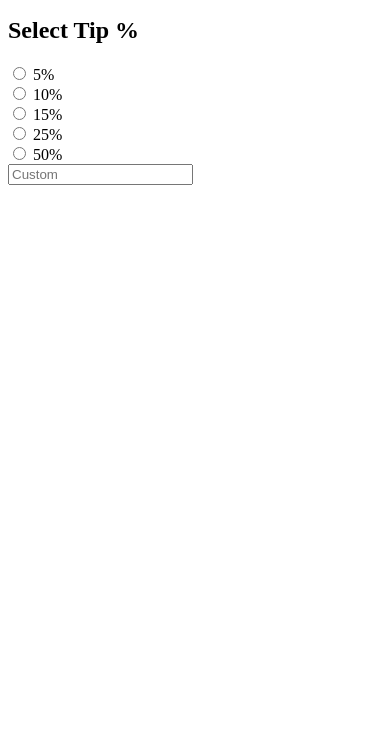
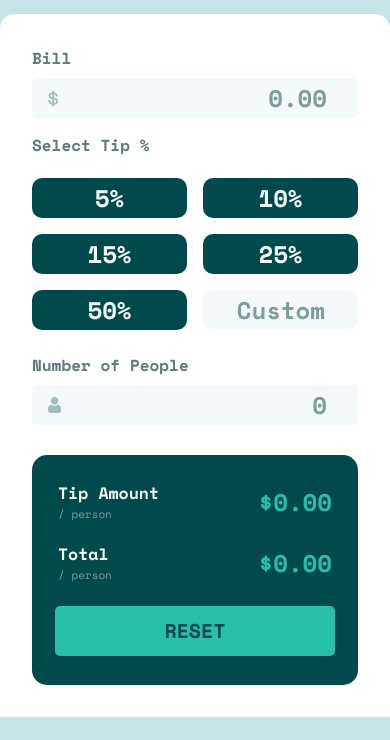
Before and after one commit to DanielRubaski/frontend-mentor-tip-calculator, a plain HTML site: page index.html in a window 390 px wide. Shown: the part 104-844 px from the top of the page. Drawn offline with nearby package versions, Linux system fonts and the light colour scheme.

Commit message:
fix: ajustes no html para poder fazer o alarme de erro. feat: conclusão do mobile-first e iniciado responsivo

```diff
--- /dev/null
+++ b/assets/css/reset.css
@@ -0,0 +1,75 @@
+/*
+  Reset CSS baseado no modelo de Andy Bell
+  Fonte: https://piccalil.li/blog/a-modern-css-reset/
+*/
+
+/* Box sizing */
+*, *::before, *::after {
+  box-sizing: border-box;
+}
+
+/* Remove margens padrão */
+* {
+  margin: 0;
+}
+
+/* Tipografia mais legível */
+html {
+  font-size: 100%; /* 16px padrão */
+  line-height: 1.5;
+  -webkit-text-size-adjust: 100%;
+  -moz-tab-size: 4;
+  tab-size: 4;
+}
+
+/* Remove sublinhado de links */
+a {
+  text-decoration: none;
+}
+
+/* Melhorias para listas */
+ol, ul {
+  list-style: none;
+}
+
+/* Melhorias para imagens */
+img {
+  max-width: 100%;
+  display: block;
+}
+
+/* Melhorias para botões */
+button, input, select, textarea {
+  font: inherit;
+  color: inherit;
+}
+
+/* Remoção de estilos padrão para botões */
+button {
+  all: unset;
+}
+
+/* Melhorias para formulários */
+input[type="search"] {
+  outline-offset: -2px;
+}
+
+/* Melhorias para tabelas */
+table {
+  border-collapse: collapse;
+  border-spacing: 0;
+}
+
+/* Melhorias para elementos visuais */
+:root {
+  color-scheme: light dark;
+  /* Adicione outras variáveis globais aqui, se necessário */
+}
+
+/* Outros ajustes globais */
+body {
+  margin: 0;
+  font-family: system-ui, -apple-system, 'Segoe UI', Roboto, Helvetica, Arial, sans-serif, 'Apple Color Emoji', 'Segoe UI Emoji';
+  background-color: #fff;
+  color: #000;
+}
--- /dev/null
+++ b/assets/css/responsive.css
@@ -0,0 +1,28 @@
+@media(min-width:768px) {
+    body {
+        display: flex;
+        flex-direction: column;
+        justify-content: center;
+        align-items: center;
+        height: 100vh;
+    }
+
+    .logo{
+        margin: 0;
+        margin-bottom: 80px;
+    }
+    main{
+        width: 700px;
+        border-radius: 15px;
+        display: flex;
+        gap: 2rem;
+
+    }
+    section{
+        width: 50%;
+
+    }
+
+
+
+}
--- /dev/null
+++ b/assets/css/style.css
@@ -0,0 +1,207 @@
+@import url('https://fonts.googleapis.com/css2?family=Space+Mono:ital,wght@0,400;0,700;1,400;1,700&display=swap');
+@import url('./variables.css');
+
+body {
+    font-family: 'Space Mono', sans-serif;
+    color: var(--dark-green);
+    background-color: var(--grey-200);
+}
+
+.logo {
+    display: flex;
+    justify-content: center;
+    margin: 2rem 0;
+}
+
+main {
+    background-color: var(--white);
+    border-radius: 15px 15px 0 0;
+    padding: 2rem;
+}
+
+.bill-input,
+.people-input {
+    display: flex;
+    flex-direction: column;
+    gap: .5rem;
+    font-weight: 600;
+    color: var(--grey-500);
+}
+
+.bill-input input,
+.people-input input {
+    background-color: var(--grey-50);
+    text-align: end;
+    border: none;
+    border-radius: 5px;
+    height: 40px;
+    font-size: 1.5rem;
+    font-weight: 600;
+    color: var(--dark-green);
+    padding: 0 1rem;
+    margin-bottom: 10px;
+}
+
+.bill-input input:hover,
+.people-input input:hover{
+    outline: 2px solid var(--light-green);
+}
+
+.people-input input{
+    background-image: url(../images/icon-person.svg);
+    background-repeat: no-repeat;
+    background-position: 1rem center;
+}
+
+.label-wrapper {
+  display: flex;
+  justify-content: space-between;
+}
+
+.error-msg {
+  display: none;
+  color: #E17457;
+}
+
+.error-active .error-msg {
+  display: block;
+}
+
+.error-active input {
+  border: 2px solid #E17457;
+}
+
+.bill-input input::placeholder,
+.people-input input::placeholder {
+    color: var(--grey-400);
+}
+
+.bill-icon {
+    background-image: url(../images/icon-dollar.svg);
+    background-repeat: no-repeat;
+    background-position: 1rem center;
+}
+
+.tip-input {
+    display: flex;
+    flex-direction: column;
+    gap: 1rem;
+    margin-bottom: 23px;
+}
+
+.tip-input h2 {
+    font-weight: 600;
+    color: var(--grey-500);
+    font-size: 1rem;
+    padding: 5px 0;
+}
+
+.tip-input .tip-grid {
+    display: grid;
+    grid-template-columns: repeat(2, 1fr);
+    gap: 1rem;
+}
+
+.tip-option input[type="radio"] {
+    display: none;
+}
+
+.tip-option label {
+    width: 100%;
+    height: 40px;
+    background-color: var(--dark-green);
+    color: var(--grey-50);
+    display: flex;
+    justify-content: center;
+    align-items: center;
+    border-radius: 10px;
+    font-size: 24px;
+    font-weight: 600;
+}
+
+.tip-option input[type="radio"]:checked + label {
+    background-color: var(--light-green);
+    color: var(--dark-green);
+}
+
+.tip-option label:hover {
+    background-color: var(--grey-200);
+    color: var(--dark-green);
+    cursor: pointer;
+}
+
+
+#tip-custom {
+    width: 100%;
+    height: 40px;
+    background-color: var(--grey-50);
+    border: none;
+    border-radius: 10px;
+    font-weight: 600;
+    font-size: 1.5rem;
+}
+
+#tip-custom:hover {
+    outline: 2px solid var(--light-green);
+}
+
+#tip-custom::placeholder {
+    color: var(--grey-400);
+    text-align: end;
+    padding: 0 1rem;
+    font-size: 1.5rem;
+    font-weight: 600;
+}
+
+.result{
+    background-color: var(--dark-green);
+    color: var(--grey-50);
+    border-radius: 15px;
+    padding: 1rem;
+    margin-top: 20px;
+    height: 230px;
+    display: flex;
+    flex-direction: column;
+    justify-content: space-between;
+}
+
+.result .result-item {
+    display: flex;
+    justify-content: space-between;
+    align-items: center;
+    padding: 10px;
+}
+
+.result .result-item .item{
+    font-size: 11px;
+    font-weight: 300;
+}
+
+.result .result-item .item p{
+    color: var(--grey-400);
+
+}
+.result .result-size {
+    font-size: 1.5rem;
+    font-weight: 700;
+    color: var(--light-green);
+}
+
+.result .btn {
+    margin: auto;
+    width:95%;
+    height: 50px;
+    background-color: var(--light-green);
+    border-radius: 5px;
+    text-align: center;
+    color: var(--dark-green);
+    font-size: 1.25rem;
+    font-weight: 700;
+    }
+
+.result .btn:hover {
+    background-color: var(--grey-200);
+    color: var(--dark-green);
+    cursor: pointer;
+
+}
--- a/index.html
+++ b/index.html
@@ -1,18 +1,25 @@
 <!DOCTYPE html>
 <html lang="en">
+
 <head>
     <meta charset="UTF-8">
     <meta name="viewport" content="width=device-width, initial-scale=1.0">
-    <title>Document</title>
+    <link rel="stylesheet" href="./assets/css/reset.css">
+    <link rel="stylesheet" href="./assets/css/style.css">
+    <link rel="stylesheet" href="./assets/css/responsive.css">
+    <link rel="stylesheet" href="./assets/css/variables.css">
+    <title>Tip Calculator</title>
 </head>
+
 <body>
-    <header>
-        <h1>SPLITTER</h1>
+    <header class="logo">
+        <img src="./assets/images/logo.svg" alt="">
     </header>
     <main class="container">
+        <section>
             <div class="bill-input">
                 <label for="bill">Bill</label>
-            <input type="number" id="bill" placeholder="0.00">
+                <input type="number" class="bill-icon" id="bill" placeholder="0.00">
             </div>
             <div class="tip-input">
                 <h2>Select Tip %</h2>
@@ -37,13 +44,39 @@
                         <input type="radio" id="tip-50" name="tip" value="50">
                         <label for="tip-50">50%</label>
                     </div>
-                <div class="tip-option">
+                    <div class="tip-option ">
                         <input type="number" id="tip-custom" name="tip" placeholder="Custom">
-
                     </div>
                 </div>
-
             </div>
+            <div class="people-input">
+                <div class="label-wrapper">
+                    <label for="people">Number of People</label>
+                    <span class="error-msg">Can't be zero</span>
+                </div>
+                <input type="number" id="people" placeholder="0">
+            </div>
+        </section>
+        <section>
+            <div class="result">
+                <div class="result-item">
+                    <div class="item">
+                        <h2>Tip Amount</h2>
+                        <p>/ person</p>
+                    </div>
+                    <p class="result-size" id="tip-amount">$0.00</p>
+                </div>
+                <div class="result-item">
+                    <div class="item">
+                        <h2>Total</h2>
+                        <p>/ person</p>
+                    </div>
+                    <p class="result-size" id="total-amount">$0.00</p>
+                </div>
+                <button class="btn" type="button" id="reset">RESET</button>
+            </div>
+        </section>
     </main>
 </body>
+
 </html>
```
Lines whose indentation alone changed are shown as unchanged.
